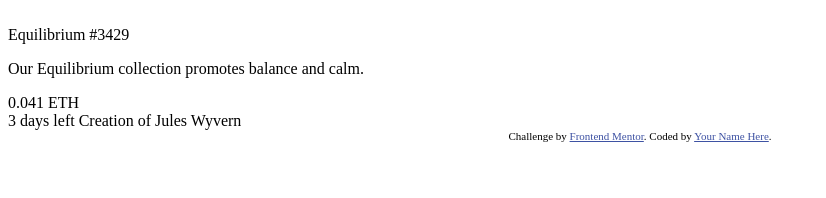
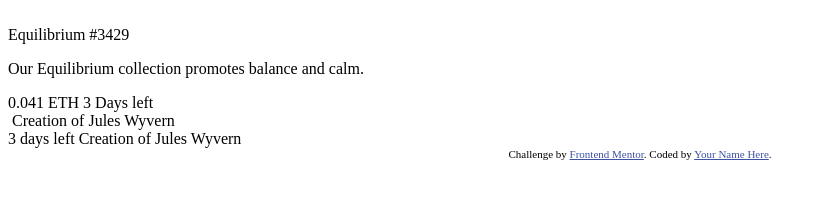
Before and after one commit to SrivalliVajjha/NFTPreviewCardUIHTMLCSS, a plain HTML site: page index.html in a window 1280 px wide. Shown: the whole page, without its empty margins (0-826 px from the left). Drawn offline with Linux system fonts and the light colour scheme.

Commit message:
Html Changes

```diff
--- a/index.html
+++ b/index.html
@@ -27,10 +27,12 @@
       <p role="text" class="preview-card__Description">Our Equilibrium collection promotes balance and calm.</p>
       <div role="region" class="preview-card__Score-Region" >
         <span role="text" class="preview-card__Score">0.041 ETH</span>
-
+        <span role="text" class="preview-card__Days-Left">3 Days left</span>
       </div>
-
-
+      <section role="region" aria-label="NFT Card Created Section" class="preview-card__Creation-profile">
+        <img src="" alt="">
+        <span role="text" class="CreationClass">Creation of <span role="text" class="CraetionName">Jules Wyvern</span></span>
+      </section>
     </section>
   </section>
 
```
